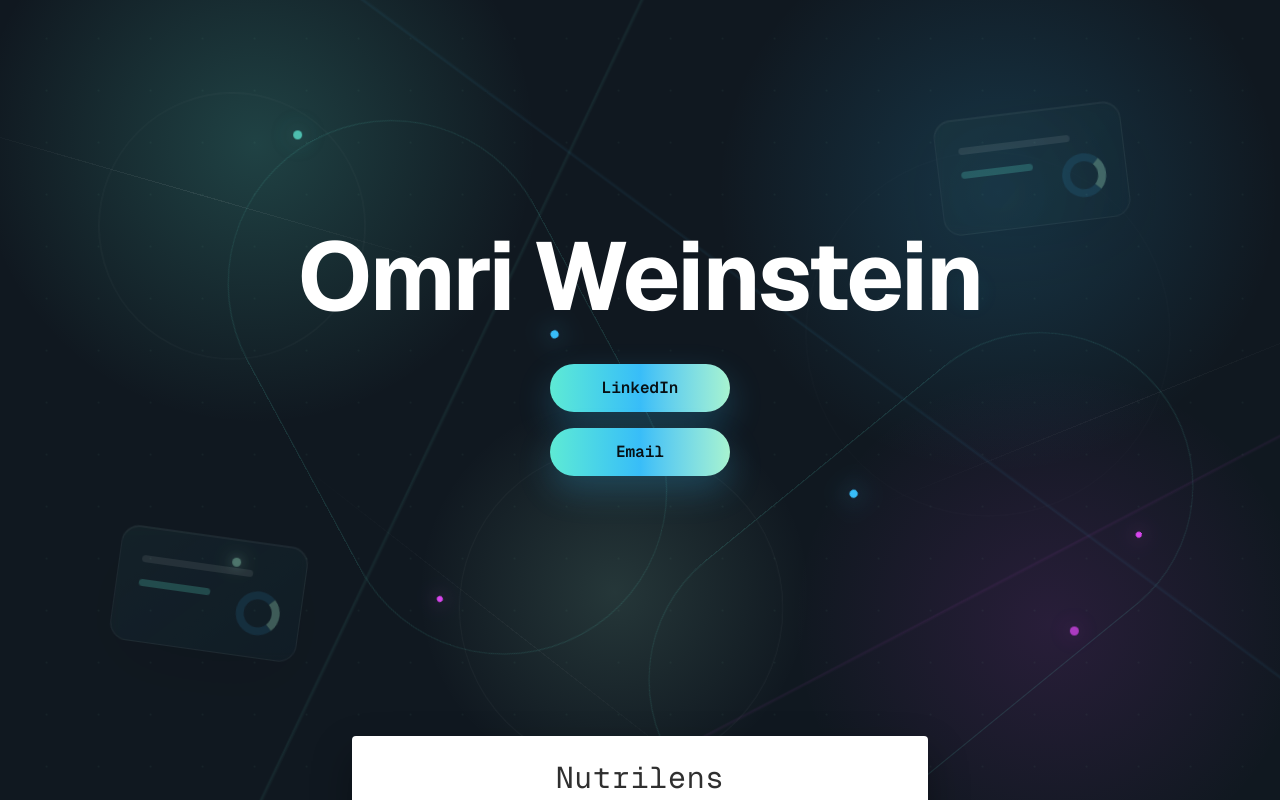
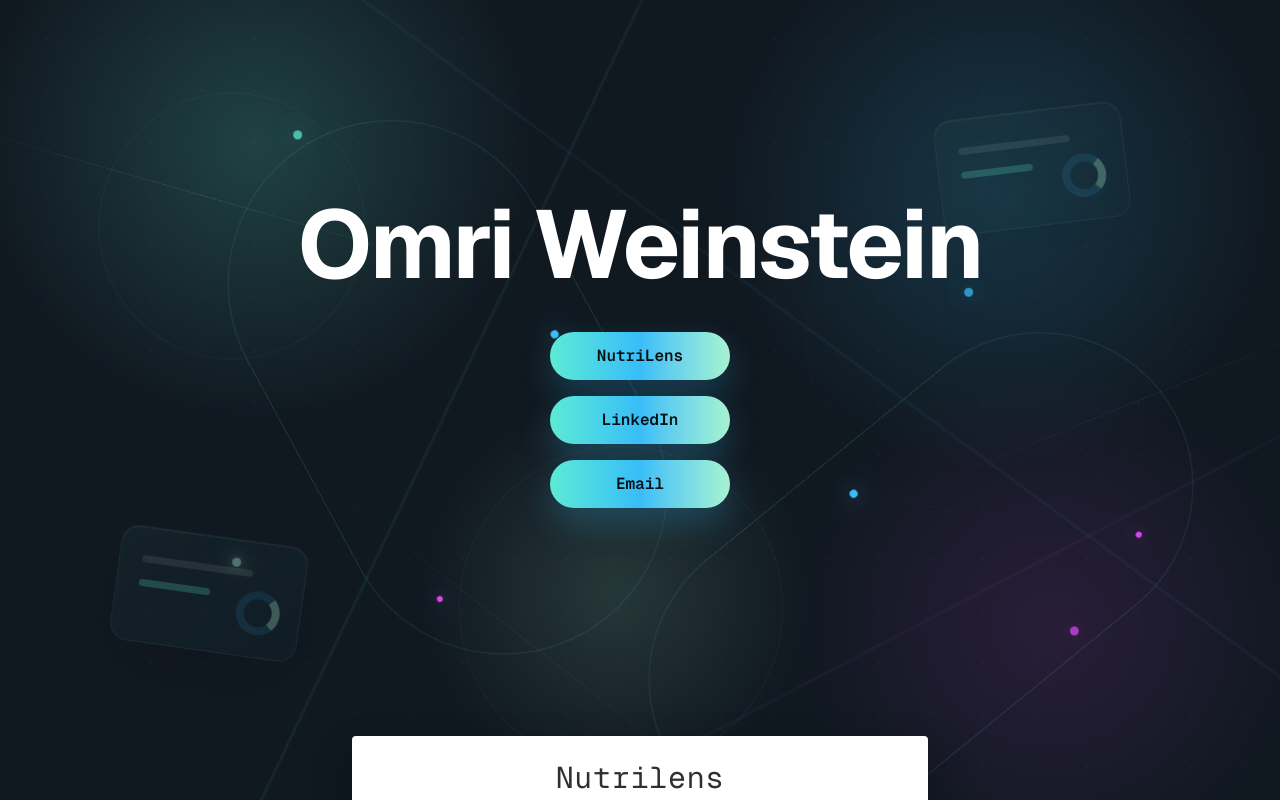
Before and after one commit to omriweinsteinPersonal/omriweinstein-website, a Next.js app: page / in a window 1280 px wide. Shown: the top 800 px of the page. Built offline with nearby package versions, Linux system fonts and the light colour scheme.

Commit message:
Add NutriLens hero link

```diff
--- a/app/page.tsx
+++ b/app/page.tsx
@@ -45,6 +45,12 @@
           </h1>
 
           <nav className="mt-10 flex w-full max-w-[180px] flex-col gap-4 font-mono text-base font-semibold text-[#071014]">
+            <a
+              href="#projects"
+              className="rounded-full bg-gradient-to-r from-[#5eead4] via-[#38bdf8] to-[#a7f3d0] px-6 py-3 shadow-[0_14px_34px_rgba(56,189,248,0.24)] transition hover:-translate-y-0.5 hover:shadow-[0_18px_42px_rgba(94,234,212,0.28)]"
+            >
+              NutriLens
+            </a>
             <a
               href="https://www.linkedin.com/in/omriweinstein/"
               target="_blank"
```
